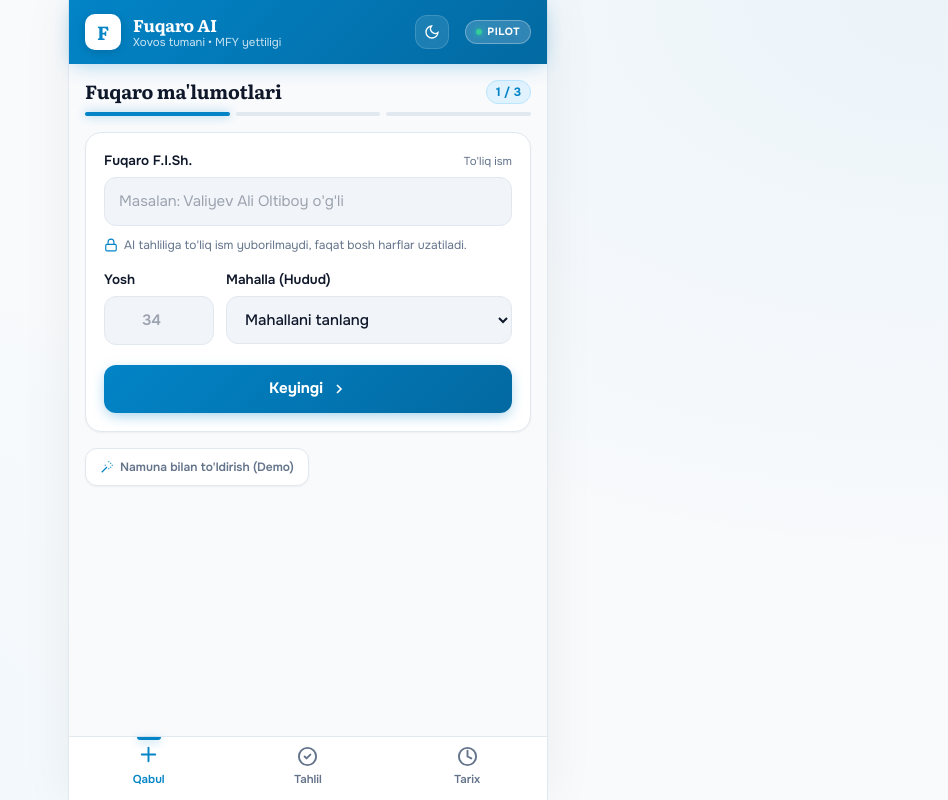
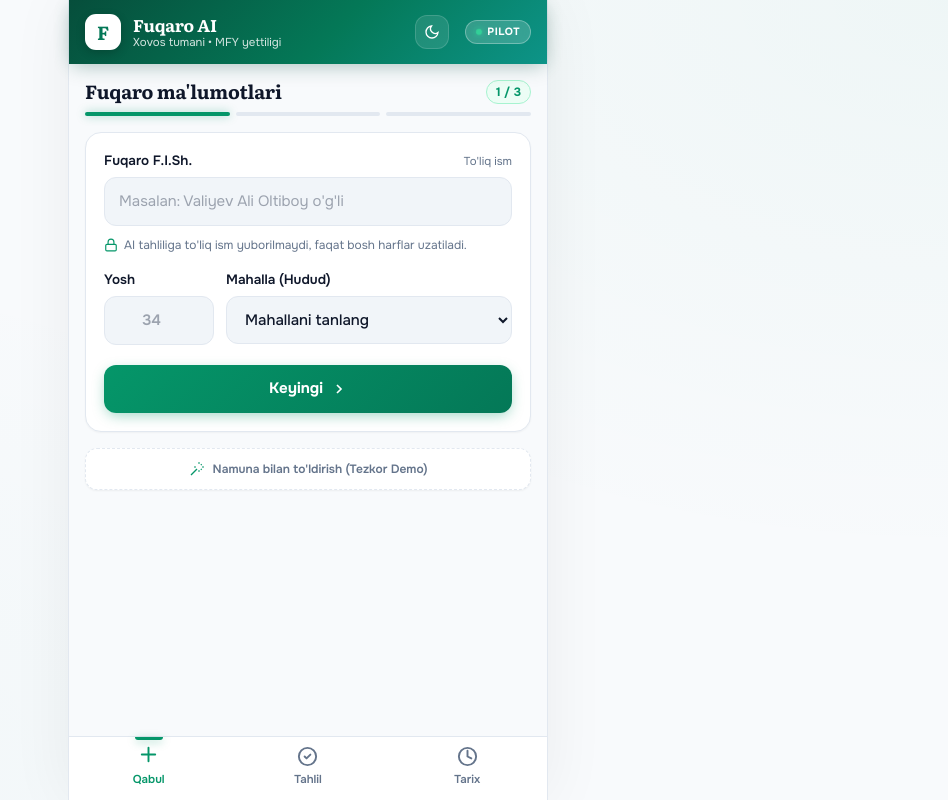
Before and after one commit to Jahon214/fuqaro_ai, a React (Vite) app in the folder client/: page / in a window 1280 px wide. Shown: the whole page, without its empty margins (332-1280 px from the left). Built offline with nearby package versions, Linux system fonts and the light colour scheme.

Commit message:
fix: center empty state action buttons, remove tab outline box, apply ideal emerald-slate government PRO palette

```diff
--- a/client/src/App.jsx
+++ b/client/src/App.jsx
@@ -387,7 +387,7 @@ export default function App() {
 
   return (
     <div className="app" id="app">
-      {/* Top Bar */}
+      {/* Top Bar with Imperial Emerald Palette */}
       <header className="bar pad">
         <div className="logo" aria-hidden="true">F</div>
         <div>
@@ -632,7 +632,7 @@ export default function App() {
 
               {/* Error Alert */}
               {formError && (
-                <div className="p-3 rounded-xl bg-[var(--crit-bg)] border border-[var(--crit-border)] text-[var(--crit)] text-[13px] font-semibold flex items-center gap-2 mt-3 animate-shake">
+                <div className="p-3 rounded-xl bg-[var(--crit-bg)] border border-[var(--crit-border)] text-[var(--crit)] text-[13px] font-semibold flex items-center gap-2 mt-3">
                   <svg viewBox="0 0 24 24" fill="none" stroke="currentColor" strokeWidth="2" className="w-4 h-4 flex-none">
                     <circle cx="12" cy="12" r="10" />
                     <line x1="12" y1="8" x2="12" y2="12" />
@@ -642,7 +642,7 @@ export default function App() {
                 </div>
               )}
 
-              {/* Navigation Buttons */}
+              {/* Navigation Buttons (Full Width) */}
               <div className="flex gap-2.5 mt-5">
                 {step > 1 && (
                   <button
@@ -681,17 +681,17 @@ export default function App() {
               </div>
             </form>
 
-            {/* Demo Button */}
+            {/* Demo Button - Centered Full Width */}
             <button
               type="button"
-              className="py-2.5 px-3.5 rounded-xl border border-[var(--line)] bg-[var(--surface)] text-[var(--muted)] hover:text-[var(--accent)] hover:border-[var(--accent)] text-xs font-semibold flex items-center gap-1.5 self-start shadow-sm transition-all active:scale-95"
+              className="w-full py-3 px-4 rounded-xl border border-dashed border-[var(--line)] bg-[var(--surface)] hover:bg-[var(--soft)] text-[var(--muted)] hover:text-[var(--accent)] hover:border-[var(--accent)] text-xs font-semibold flex items-center justify-center gap-2 shadow-sm transition-all active:scale-[0.98]"
               id="demo"
               onClick={handleFillDemo}
             >
-              <svg viewBox="0 0 24 24" fill="none" stroke="currentColor" strokeWidth="2" className="w-3.5 h-3.5 text-[var(--accent)]">
+              <svg viewBox="0 0 24 24" fill="none" stroke="currentColor" strokeWidth="2" className="w-4 h-4 text-[var(--accent)]">
                 <path d="M15 4V2 M15 16v-2 M8 9h2 M20 9h2 M17.8 11.8L19 13 M15 9h0 M17.8 6.2L19 5 M3 21l9-9" />
               </svg>
-              Namuna bilan to'ldirish (Demo)
+              <span>Namuna bilan to'ldirish (Tezkor Demo)</span>
             </button>
           </section>
         )}
@@ -700,23 +700,30 @@ export default function App() {
         {view === "result" && (
           <section className="screen" id="s-result" aria-label="Tahlil">
             {!cur ? (
-              <div className="card-pro text-center py-12 px-4">
-                <div className="w-16 h-16 rounded-2xl bg-[var(--soft)] text-[var(--accent)] border border-[var(--soft-border)] mx-auto flex items-center justify-center mb-4">
+              /* Centered empty state card with full-width centered button */
+              <div className="card-pro text-center py-12 px-5 flex flex-col items-center">
+                <div className="w-16 h-16 rounded-2xl bg-[var(--soft)] text-[var(--accent)] border border-[var(--soft-border)] flex items-center justify-center mb-4 shadow-sm">
                   <svg viewBox="0 0 24 24" fill="none" stroke="currentColor" strokeWidth="1.5" className="w-8 h-8">
                     <circle cx="12" cy="12" r="9" />
                     <path d="M9 12l2 2 4-4" />
                   </svg>
                 </div>
-                <h3 className="text-lg font-bold mb-1">Hozircha tahlil yo'q</h3>
-                <p className="text-[var(--muted)] text-sm max-w-xs mx-auto mb-5">
+                <h3 className="text-lg font-bold mb-1.5">Hozircha tahlil yo'q</h3>
+                <p className="text-[var(--muted)] text-sm max-w-xs mx-auto mb-6 leading-relaxed">
                   Fuqaroni qabul qilish va AI xulosasini ko'rish uchun «Qabul» bo'limida shaklni to'ldiring.
                 </p>
+                <div className="w-full max-w-xs">
                   <button
                     onClick={() => goToView("form")}
-                  className="btn-pro btn-primary-pro inline-flex py-2 px-5 text-sm"
+                    className="btn-pro btn-primary-pro w-full py-3.5 px-6 text-sm font-bold shadow-md"
                   >
-                  Qabulga o'tish
+                    <svg viewBox="0 0 24 24" fill="none" stroke="currentColor" strokeWidth="2.5" className="w-4 h-4">
+                      <line x1="12" y1="5" x2="12" y2="19" />
+                      <line x1="5" y1="12" x2="19" y2="12" />
+                    </svg>
+                    <span>Qabulga o'tish</span>
                   </button>
+                </div>
               </div>
             ) : (
               <>
@@ -819,7 +826,7 @@ export default function App() {
                       </span>
                     </div>
 
-                    {/* Action Buttons */}
+                    {/* Action Buttons (Full Width) */}
                     <div className="flex gap-2.5 pt-1">
                       <button
                         className="btn-pro btn-primary-pro flex-1"
@@ -867,23 +874,30 @@ export default function App() {
         {view === "hist" && (
           <section className="screen" id="s-hist" aria-label="Tarix">
             {hist.length === 0 ? (
-              <div className="card-pro text-center py-12 px-4">
-                <div className="w-16 h-16 rounded-2xl bg-[var(--soft)] text-[var(--accent)] border border-[var(--soft-border)] mx-auto flex items-center justify-center mb-4">
+              /* Centered empty state card with full-width centered button */
+              <div className="card-pro text-center py-12 px-5 flex flex-col items-center">
+                <div className="w-16 h-16 rounded-2xl bg-[var(--soft)] text-[var(--accent)] border border-[var(--soft-border)] flex items-center justify-center mb-4 shadow-sm">
                   <svg viewBox="0 0 24 24" fill="none" stroke="currentColor" strokeWidth="1.5" className="w-8 h-8">
                     <circle cx="12" cy="12" r="9" />
                     <polyline points="12 6 12 12 16 14" />
                   </svg>
                 </div>
-                <h3 className="text-lg font-bold mb-1">Tarix hozircha bo'sh</h3>
-                <p className="text-[var(--muted)] text-sm max-w-xs mx-auto mb-5">
+                <h3 className="text-lg font-bold mb-1.5">Tarix hozircha bo'sh</h3>
+                <p className="text-[var(--muted)] text-sm max-w-xs mx-auto mb-6 leading-relaxed">
                   Qabul qilingan fuqarolar tahlili shu yerda avtomatik saqlanib boradi.
                 </p>
+                <div className="w-full max-w-xs">
                   <button
                     onClick={() => goToView("form")}
-                  className="btn-pro btn-primary-pro inline-flex py-2 px-5 text-sm"
+                    className="btn-pro btn-primary-pro w-full py-3.5 px-6 text-sm font-bold shadow-md"
                   >
-                  Yangi qabul boshlash
+                    <svg viewBox="0 0 24 24" fill="none" stroke="currentColor" strokeWidth="2.5" className="w-4 h-4">
+                      <line x1="12" y1="5" x2="12" y2="19" />
+                      <line x1="5" y1="12" x2="19" y2="12" />
+                    </svg>
+                    <span>Yangi qabul boshlash</span>
                   </button>
+                </div>
               </div>
             ) : (
               <>
@@ -893,7 +907,7 @@ export default function App() {
                     <span className="w-2 h-2 rounded-full bg-[var(--accent)]"></span>
                     <span className="text-xs font-semibold">Qurilmada saqlangan qabullar</span>
                   </div>
-                  <span className="text-xs font-bold text-[var(--accent)] px-2 py-0.5 rounded-full bg-[var(--surface)] border border-[var(--line)]">
+                  <span className="text-xs font-bold text-[var(--accent)] px-2.5 py-0.5 rounded-full bg-[var(--surface)] border border-[var(--line)]">
                     {hist.length} ta yozuv
                   </span>
                 </div>
@@ -960,9 +974,8 @@ export default function App() {
                 <div className="pt-2">
                   <button
                     type="button"
-                    className={wipeConfirm ? "btn-pro btn-danger-pro w-full text-xs" : "btn-pro btn-ghost-pro text-xs py-2 px-3 border-[var(--line)] text-[var(--muted)] hover:text-[var(--crit)] hover:border-[var(--crit)]"}
+                    className={wipeConfirm ? "btn-pro btn-danger-pro w-full text-xs" : "w-full py-2.5 px-3 rounded-xl border border-[var(--line)] bg-[var(--surface)] text-[var(--muted)] hover:text-[var(--crit)] hover:border-[var(--crit)] text-xs font-medium transition-colors"}
                     id="wipe"
-                    style={{ alignSelf: "flex-start" }}
                     onClick={handleWipeHistory}
                   >
                     {wipeConfirm ? "Aniq tozalansinmi? Tasdiqlash uchun yana bosing" : "Tarixni tozalash"}
--- a/client/src/index.css
+++ b/client/src/index.css
@@ -12,12 +12,13 @@
   --line: #e2e8f0;
   --line-subtle: #f1f5f9;
 
-  --accent: #0284c7;
-  --accent-light: #38bdf8;
-  --accent-dark: #0369a1;
+  /* Imperial Emerald & Modern Slate */
+  --accent: #059669;
+  --accent-light: #10b981;
+  --accent-dark: #047857;
   --accent-ink: #ffffff;
-  --soft: #e0f2fe;
-  --soft-border: #bae6fd;
+  --soft: #ecfdf5;
+  --soft-border: #a7f3d0;
 
   --ok: #16a34a;
   --ok-bg: #ecfdf5;
@@ -32,33 +33,33 @@
   --font-body: "Onest", system-ui, -apple-system, "Segoe UI", sans-serif;
   --font-display: "Literata", Georgia, "Times New Roman", serif;
 
-  --shadow-sm: 0 1px 2px 0 rgba(0, 0, 0, 0.05);
-  --shadow-md: 0 4px 6px -1px rgba(0, 0, 0, 0.07), 0 2px 4px -2px rgba(0, 0, 0, 0.05);
-  --shadow-lg: 0 10px 15px -3px rgba(0, 0, 0, 0.08), 0 4px 6px -4px rgba(0, 0, 0, 0.04);
-  --shadow-glow: 0 0 25px -5px rgba(2, 132, 199, 0.25);
+  --shadow-sm: 0 1px 2px 0 rgba(0, 0, 0, 0.04);
+  --shadow-md: 0 4px 12px -2px rgba(15, 23, 42, 0.06);
+  --shadow-lg: 0 12px 24px -4px rgba(15, 23, 42, 0.08);
+  --shadow-glow: 0 0 25px -4px rgba(5, 150, 105, 0.25);
 
   color-scheme: light;
 }
 
 :root[data-theme="dark"],
 .dark {
-  --bg: #090e14;
-  --bg-subtle: #0f1722;
-  --surface: #131c27;
-  --surface-hover: #172230;
+  --bg: #090e11;
+  --bg-subtle: #0f171d;
+  --surface: #141f27;
+  --surface-hover: #192731;
   --ink: #f8fafc;
   --muted: #94a3b8;
-  --line: #202e3f;
-  --line-subtle: #182332;
+  --line: #223340;
+  --line-subtle: #192631;
 
-  --accent: #38bdf8;
-  --accent-light: #7dd3fc;
-  --accent-dark: #0284c7;
-  --accent-ink: #082f49;
-  --soft: #0c283d;
-  --soft-border: #133e5c;
+  --accent: #10b981;
+  --accent-light: #34d399;
+  --accent-dark: #059669;
+  --accent-ink: #042f21;
+  --soft: #064e3b33;
+  --soft-border: #065f46;
 
-  --ok: #4ade80;
+  --ok: #34d399;
   --ok-bg: #064e3b33;
   --ok-border: #065f46;
   --warn: #fbbf24;
@@ -69,9 +70,9 @@
   --crit-border: #9f1239;
 
   --shadow-sm: 0 1px 2px 0 rgba(0, 0, 0, 0.4);
-  --shadow-md: 0 4px 6px -1px rgba(0, 0, 0, 0.4);
-  --shadow-lg: 0 10px 15px -3px rgba(0, 0, 0, 0.5);
-  --shadow-glow: 0 0 30px -5px rgba(56, 189, 248, 0.2);
+  --shadow-md: 0 4px 12px -2px rgba(0, 0, 0, 0.5);
+  --shadow-lg: 0 12px 24px -4px rgba(0, 0, 0, 0.6);
+  --shadow-glow: 0 0 30px -4px rgba(16, 185, 129, 0.25);
 
   color-scheme: dark;
 }
@@ -95,15 +96,15 @@ body {
   line-height: 1.5;
   transition: background-color 0.2s ease, color 0.2s ease;
   background-image:
-    radial-gradient(at 100% 0%, rgba(2, 132, 199, 0.05) 0px, transparent 50%),
-    radial-gradient(at 0% 100%, rgba(56, 189, 248, 0.04) 0px, transparent 50%);
+    radial-gradient(at 100% 0%, rgba(5, 150, 105, 0.04) 0px, transparent 50%),
+    radial-gradient(at 0% 100%, rgba(13, 148, 136, 0.03) 0px, transparent 50%);
   background-attachment: fixed;
 }
 
 :root[data-theme="dark"] body {
   background-image:
-    radial-gradient(at 100% 0%, rgba(56, 189, 248, 0.08) 0px, transparent 60%),
-    radial-gradient(at 0% 100%, rgba(2, 132, 199, 0.06) 0px, transparent 60%);
+    radial-gradient(at 100% 0%, rgba(16, 185, 129, 0.06) 0px, transparent 60%),
+    radial-gradient(at 0% 100%, rgba(5, 150, 105, 0.04) 0px, transparent 60%);
 }
 
 h1, h2, h3, h4 {
@@ -136,7 +137,7 @@ button {
   flex-direction: column;
   background: var(--bg);
   position: relative;
-  box-shadow: 0 0 50px rgba(0, 0, 0, 0.06);
+  box-shadow: 0 0 60px rgba(0, 0, 0, 0.06);
 }
 
 @media (min-width: 520px) {
@@ -151,44 +152,44 @@ button {
   padding-right: max(16px, env(safe-area-inset-right, 0px));
 }
 
-/* Top bar with glass effect */
+/* Top bar with prestigious Emerald Gradient */
 .bar {
-  background: linear-gradient(135deg, #0284c7 0%, #0369a1 100%);
+  background: linear-gradient(135deg, #064e3b 0%, #047857 55%, #0d9488 100%);
   color: #ffffff;
   padding-block: 14px;
   display: flex;
   align-items: center;
   gap: 12px;
   flex: none;
-  box-shadow: 0 4px 20px -4px rgba(2, 132, 199, 0.35);
+  box-shadow: 0 4px 20px -3px rgba(6, 78, 59, 0.35);
   position: relative;
   z-index: 10;
 }
 
 :root[data-theme="dark"] .bar {
-  background: linear-gradient(135deg, #0c2438 0%, #081a28 100%);
+  background: linear-gradient(135deg, #0a1f1a 0%, #0e2e25 60%, #0a251e 100%);
   border-bottom: 1px solid var(--line);
-  box-shadow: 0 4px 20px -4px rgba(0, 0, 0, 0.5);
+  box-shadow: 0 4px 20px -4px rgba(0, 0, 0, 0.6);
 }
 
 .bar .logo {
   width: 36px;
   height: 36px;
-  border-radius: 10px;
+  border-radius: 11px;
   background: #ffffff;
-  color: #0284c7;
+  color: #047857;
   display: grid;
   place-items: center;
   font-family: var(--font-display);
   font-weight: 800;
   font-size: 19px;
   flex: none;
-  box-shadow: 0 2px 8px rgba(0, 0, 0, 0.15);
+  box-shadow: 0 3px 10px rgba(0, 0, 0, 0.18);
 }
 
 :root[data-theme="dark"] .bar .logo {
-  background: #38bdf8;
-  color: #082f49;
+  background: #10b981;
+  color: #042f21;
 }
 
 .bar h1 {
@@ -201,9 +202,9 @@ button {
 .bar small {
   display: block;
   font-size: 11.5px;
-  opacity: 0.88;
+  opacity: 0.9;
   line-height: 1.2;
-  color: rgba(255, 255, 255, 0.9);
+  color: rgba(255, 255, 255, 0.92);
 }
 
 .bar .spacer {
@@ -301,7 +302,7 @@ main.main-content {
 
 .steps-bar i.on {
   background: var(--accent);
-  box-shadow: 0 0 10px rgba(2, 132, 199, 0.4);
+  box-shadow: 0 0 10px rgba(5, 150, 105, 0.4);
 }
 
 /* Pro Card Component */
@@ -357,7 +358,7 @@ main.main-content {
   background: var(--surface);
   border-color: var(--accent);
   outline: none;
-  box-shadow: 0 0 0 3px rgba(2, 132, 199, 0.15);
+  box-shadow: 0 0 0 3px rgba(5, 150, 105, 0.15);
 }
 
 textarea.input-pro {
@@ -429,7 +430,7 @@ fieldset.fset-pro legend {
   border-color: var(--accent);
   color: var(--accent);
   font-weight: 700;
-  box-shadow: 0 0 12px rgba(2, 132, 199, 0.2);
+  box-shadow: 0 0 12px rgba(5, 150, 105, 0.2);
   transform: translateY(-1px);
 }
 
@@ -483,20 +484,20 @@ fieldset.fset-pro legend {
 }
 
 .btn-primary-pro {
-  background: linear-gradient(135deg, #0284c7 0%, #0369a1 100%);
+  background: linear-gradient(135deg, #059669 0%, #047857 100%);
   color: #ffffff;
-  box-shadow: 0 4px 14px -2px rgba(2, 132, 199, 0.4);
+  box-shadow: 0 4px 14px -2px rgba(5, 150, 105, 0.4);
 }
 
 .btn-primary-pro:hover {
   filter: brightness(1.06);
   transform: translateY(-1px);
-  box-shadow: 0 6px 18px -2px rgba(2, 132, 199, 0.5);
+  box-shadow: 0 6px 18px -2px rgba(5, 150, 105, 0.5);
 }
 
 .btn-primary-pro:active {
   transform: translateY(1px);
-  box-shadow: 0 2px 8px -2px rgba(2, 132, 199, 0.3);
+  box-shadow: 0 2px 8px -2px rgba(5, 150, 105, 0.3);
 }
 
 .btn-ghost-pro {
@@ -527,14 +528,14 @@ fieldset.fset-pro legend {
   width: 48px;
   height: 48px;
   border-radius: 14px;
-  background: linear-gradient(135deg, #0284c7 0%, #38bdf8 100%);
+  background: linear-gradient(135deg, #059669 0%, #10b981 100%);
   color: #ffffff;
   display: grid;
   place-items: center;
   font-weight: 800;
   font-size: 16px;
   flex: none;
-  box-shadow: 0 4px 12px -2px rgba(2, 132, 199, 0.35);
+  box-shadow: 0 4px 12px -2px rgba(5, 150, 105, 0.35);
 }
 
 .tag-pill {
@@ -702,7 +703,7 @@ fieldset.fset-pro legend {
   text-overflow: ellipsis;
 }
 
-/* Bottom Tab Navigation Dock */
+/* Bottom Tab Navigation Dock - NO UGLY OUTLINE BOXES */
 .tabs-dock {
   flex: none;
   display: grid;
@@ -717,6 +718,9 @@ fieldset.fset-pro legend {
 .tabs-dock button {
   background: none;
   border: 0;
+  outline: none !important;
+  box-shadow: none !important;
+  -webkit-tap-highlight-color: transparent !important;
   padding: 8px 4px 6px;
   display: flex;
   flex-direction: column;
@@ -728,6 +732,12 @@ fieldset.fset-pro legend {
   min-height: 54px;
   transition: color 0.18s ease, transform 0.15s ease;
   position: relative;
+}
+
+.tabs-dock button:focus,
+.tabs-dock button:focus-visible {
+  outline: none !important;
+  box-shadow: none !important;
 }
 
 .tabs-dock button svg {
@@ -748,11 +758,11 @@ fieldset.fset-pro legend {
   content: "";
   position: absolute;
   top: 0;
-  width: 24px;
+  width: 28px;
   height: 3px;
   border-radius: 0 0 3px 3px;
   background: var(--accent);
-  box-shadow: 0 2px 8px rgba(2, 132, 199, 0.4);
+  box-shadow: 0 2px 8px rgba(5, 150, 105, 0.4);
 }
 
 /* Custom Scrollbars */
```
Lines whose indentation alone changed are shown as unchanged.
